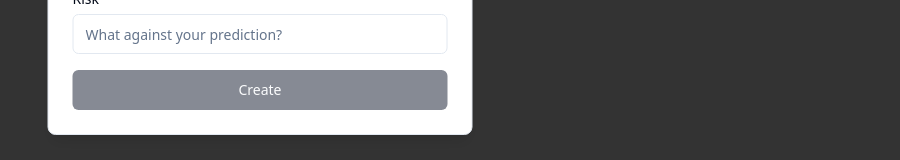
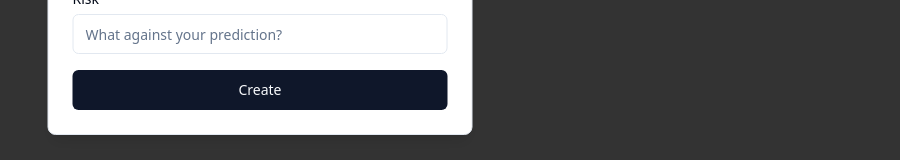
Before and after one commit to debugtheworldbot/prediction, a Next.js app: page / in a window 1280 px wide. Both pictures are taken after a click on the button "+ prediction". Shown: the part 479-639 px from the top of the page, without its empty margins (380-1280 px from the left). Built offline with nearby package versions, Linux system fonts and the light colour scheme; no server answers; the database is empty.

Commit message:
fix: dialog

```diff
--- a/app/actions.ts
+++ b/app/actions.ts
@@ -69,7 +69,6 @@ export async function createPrediction(formData: FormData) {
       name,
     },
   });
-  revalidatePath("/");
 
   if (error) {
     return {
@@ -77,5 +76,6 @@ export async function createPrediction(formData: FormData) {
     };
   }
 
+  revalidatePath("/");
   // ...
 }
--- a/components/CardDemo.tsx
+++ b/components/CardDemo.tsx
@@ -97,6 +97,7 @@ export function CardDemo({
             .filter(([, v]) => v && v > 0)
             .map(([k, v]) => (
               <Button
+                key={k}
                 variant="outline"
                 className="rounded-full border px-2 h-8"
               >
--- a/components/PredictDialog.tsx
+++ b/components/PredictDialog.tsx
@@ -1,24 +1,13 @@
 "use client";
 import { cn } from "@/lib/utils";
-import { useMediaQuery } from "@/hooks/use-media-query";
 import { Button } from "@/components/ui/button";
 import {
   Dialog,
-  DialogClose,
   DialogContent,
   DialogHeader,
   DialogTitle,
   DialogTrigger,
 } from "@/components/ui/dialog";
-import {
-  Drawer,
-  DrawerClose,
-  DrawerContent,
-  DrawerFooter,
-  DrawerHeader,
-  DrawerTitle,
-  DrawerTrigger,
-} from "@/components/ui/drawer";
 import { Input } from "@/components/ui/input";
 import { Label } from "@/components/ui/label";
 import { useState } from "react";
@@ -28,9 +17,7 @@ import { createPrediction } from "@/app/actions";
 
 export function PredictDialog() {
   const [open, setOpen] = useState(false);
-  const isDesktop = useMediaQuery("(min-width: 768px)");
 
-  if (isDesktop) {
   return (
     <Dialog open={open} onOpenChange={setOpen}>
       <DialogTrigger asChild>
@@ -40,41 +27,30 @@ export function PredictDialog() {
         <DialogHeader>
           <DialogTitle>New Prediction</DialogTitle>
         </DialogHeader>
-          <ProfileForm />
+        <ProfileForm closeDialog={() => setOpen(false)} />
       </DialogContent>
     </Dialog>
   );
 }
 
-  return (
-    <Drawer open={open} onOpenChange={setOpen}>
-      <DrawerTrigger asChild>
-        <Button>+ prediction</Button>
-      </DrawerTrigger>
-      <DrawerContent>
-        <DrawerHeader className="text-left">
-          <DrawerTitle>Edit profile</DrawerTitle>
-        </DrawerHeader>
-        <ProfileForm className="px-4" />
-        <DrawerFooter className="pt-2">
-          <DrawerClose asChild>
-            <Button variant="outline">Cancel</Button>
-          </DrawerClose>
-        </DrawerFooter>
-      </DrawerContent>
-    </Drawer>
-  );
-}
-
-function ProfileForm({ className }: React.ComponentProps<"form">) {
+function ProfileForm({
+  className,
+  closeDialog,
+}: React.ComponentProps<"form"> & { closeDialog: () => void }) {
   const [canSave, setCanSave] = useState(false);
+  const [pending, setPending] = useState(false);
   const [possibility, setPossibility] = useState(33);
   return (
     <form
       action={async (formData: FormData) => {
-        const result = await createPrediction(formData);
-        console.log(result);
+        console.log("sssssssssssubmit");
+        await createPrediction(formData);
+        closeDialog();
         toast("Prediction created");
+      }}
+      onSubmit={(e) => {
+        e.preventDefault();
+        console.log("submit");
       }}
       className={cn("grid items-start gap-4 mt-2", className)}
     >
@@ -111,11 +87,7 @@ function ProfileForm({ className }: React.ComponentProps<"form">) {
         <Label htmlFor="risk">Risk</Label>
         <Input name="risk" placeholder="What against your prediction?" />
       </div>
-      <DialogClose asChild>
-        <Button disabled={!canSave} type="submit">
-          Create
-        </Button>
-      </DialogClose>
+      <Button type="submit">{pending ? "Loading..." : "Create"}</Button>
     </form>
   );
 }
```
Lines whose indentation alone changed are shown as unchanged.
